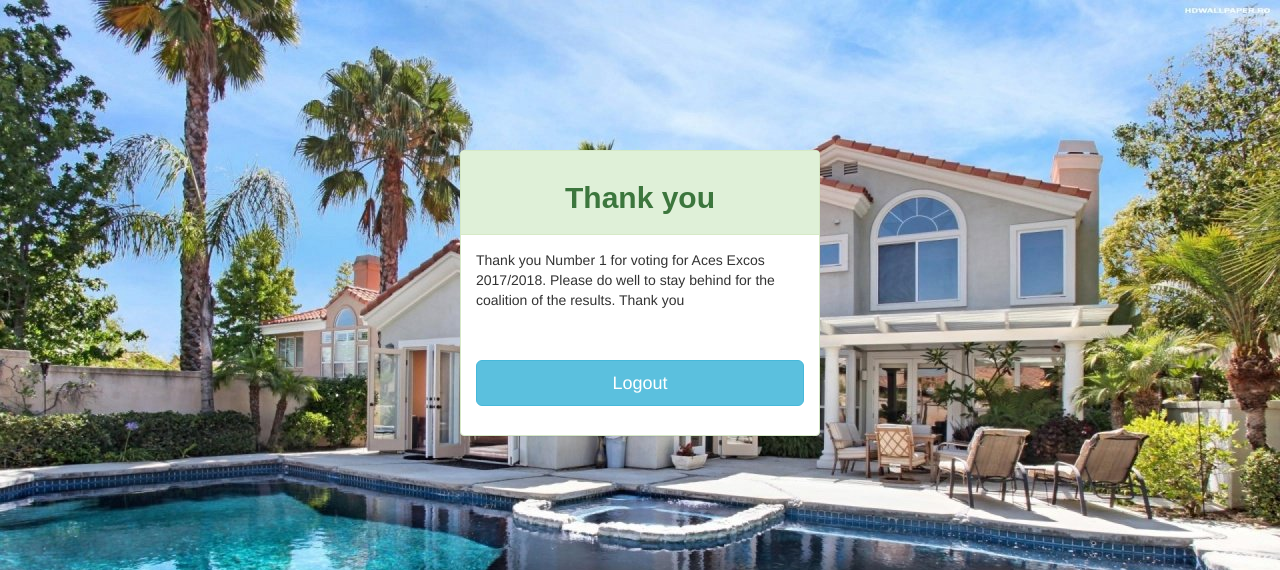
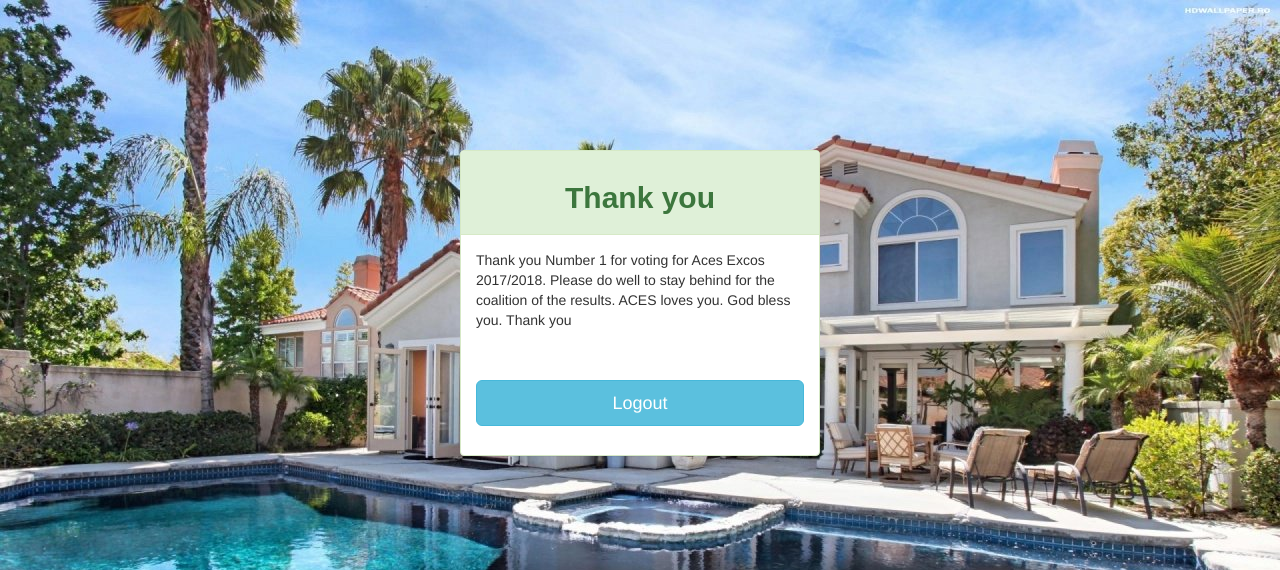
Before and after one commit to obusorezekiel/Aces-Vote, a PHP site: page /thankyou.php in a window 1280 px wide. Shown: the top 570 px of the page. Run offline with PHP 8.4, Linux system fonts and the light colour scheme; the visitor is signed in with stand-in values (Sample User, id 1); some web fonts are replaced.

Commit message:
Modified More Codes

```diff
--- a/adminindex.php
+++ b/adminindex.php
@@ -3,5 +3,5 @@
 session_start();
 
 ?>
-Welcome <?php $_SESSION['admin_id'];?><br/>
+Welcome <?php echo $_SESSION['admin_id'];?><br/>
 <a href="adminlogout.php">Logout</a>
--- a/php/db.php
+++ b/php/db.php
@@ -57,8 +57,10 @@ class User{
         $result_ = mysqli_query($this->connection, $sql_);
 
         if(mysqli_num_rows($result_) > 0){
+            while($row = $result_->fetch_array()){
             $_SESSION['admin_id'] = $row['admin_id'];
             header('Location: adminindex.php');
+            }
         }
         else{
             echo "<script>alert ('Invalid Admin User'); </script>";
--- a/thankyou.php
+++ b/thankyou.php
@@ -64,7 +64,7 @@ session_start();
                 <div class="panel-body">
                     <form role="form" method="post" enctype="multipart/form-data" action="logout.php">
                         <fieldset>
-                        <p>Thank you Number <?php echo $_SESSION['user_id'];?>  for voting for Aces Excos 2017/2018. Please do well to stay behind for the coalition of the results. Thank you</p><br/><br/>
+                        <p>Thank you Number <?php echo $_SESSION['user_id'];?>  for voting for Aces Excos 2017/2018. Please do well to stay behind for the coalition of the results. ACES loves you. God bless you. Thank you</p><br/><br/>
 
                             <input class="btn btn-lg btn-info btn-block" type="submit" value="Logout" name="logout" >
                         </fieldset>
```
